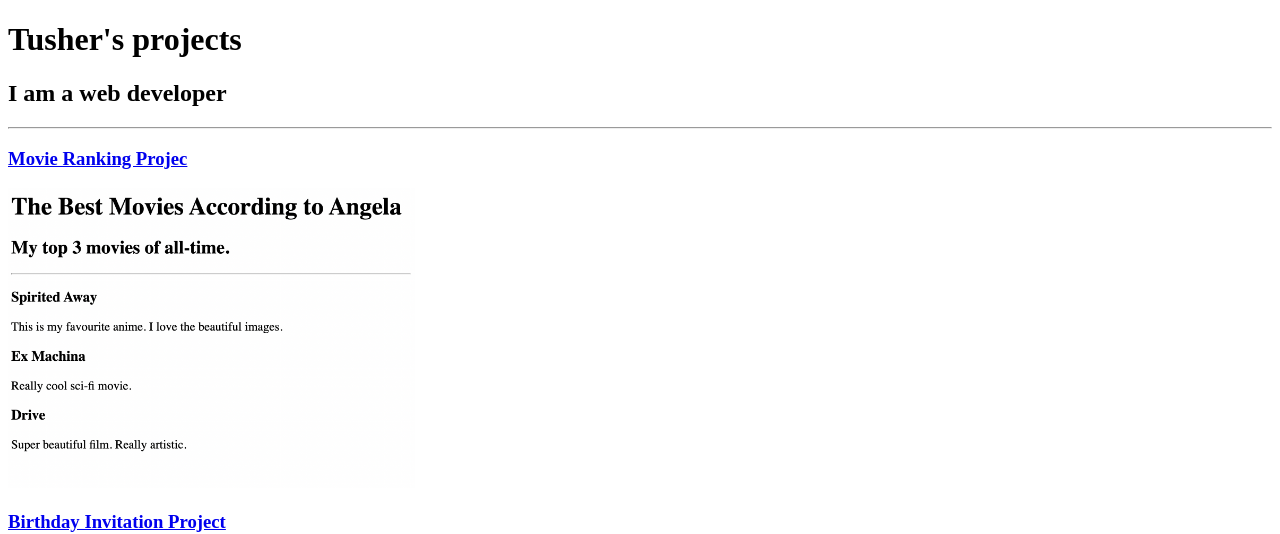
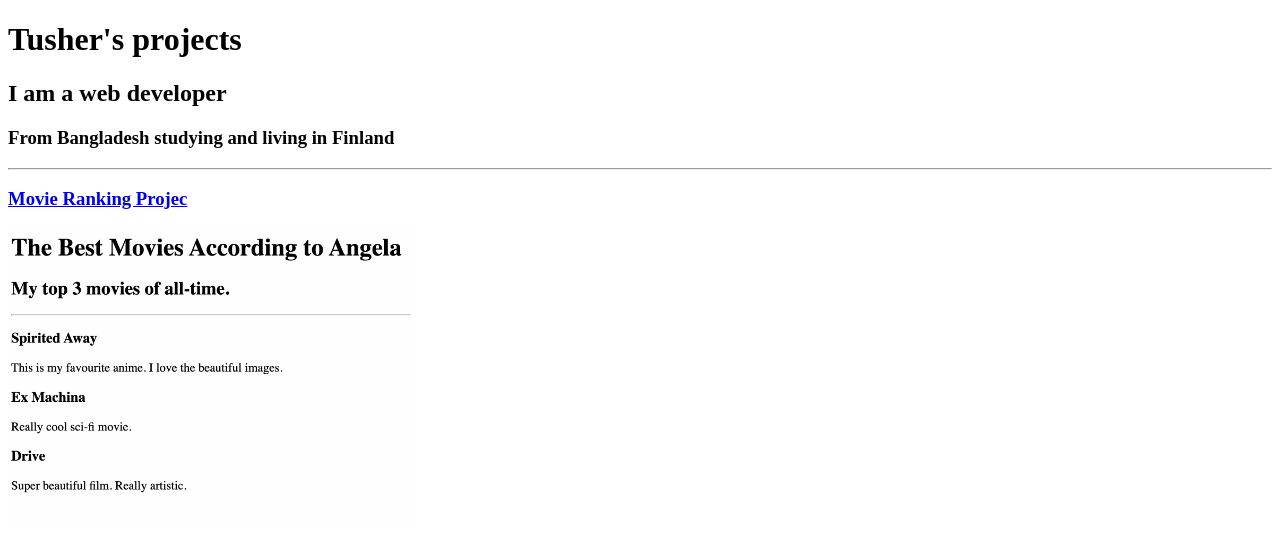
Before and after one commit to t2tumd00/html-portfolio, a plain HTML site: page index.html in a window 1280 px wide. Shown: the top 534 px of the page. Drawn offline with Linux system fonts and the light colour scheme.

Commit message:
Update index.html

```diff
--- a/index.html
+++ b/index.html
@@ -8,6 +8,8 @@
 <body>
 <h1>Tusher's projects</h1>
 <h2>I am a web developer</h2>
+<h3>From Bangladesh studying and living in Finland</h3>
+
 <hr>
 <a href="./public/movie-ranking.html"><h3>Movie Ranking Projec</h3></a>
 <img src="./assets/images/movie-ranking.png" alt="movie ranking projects" height="300">
```
